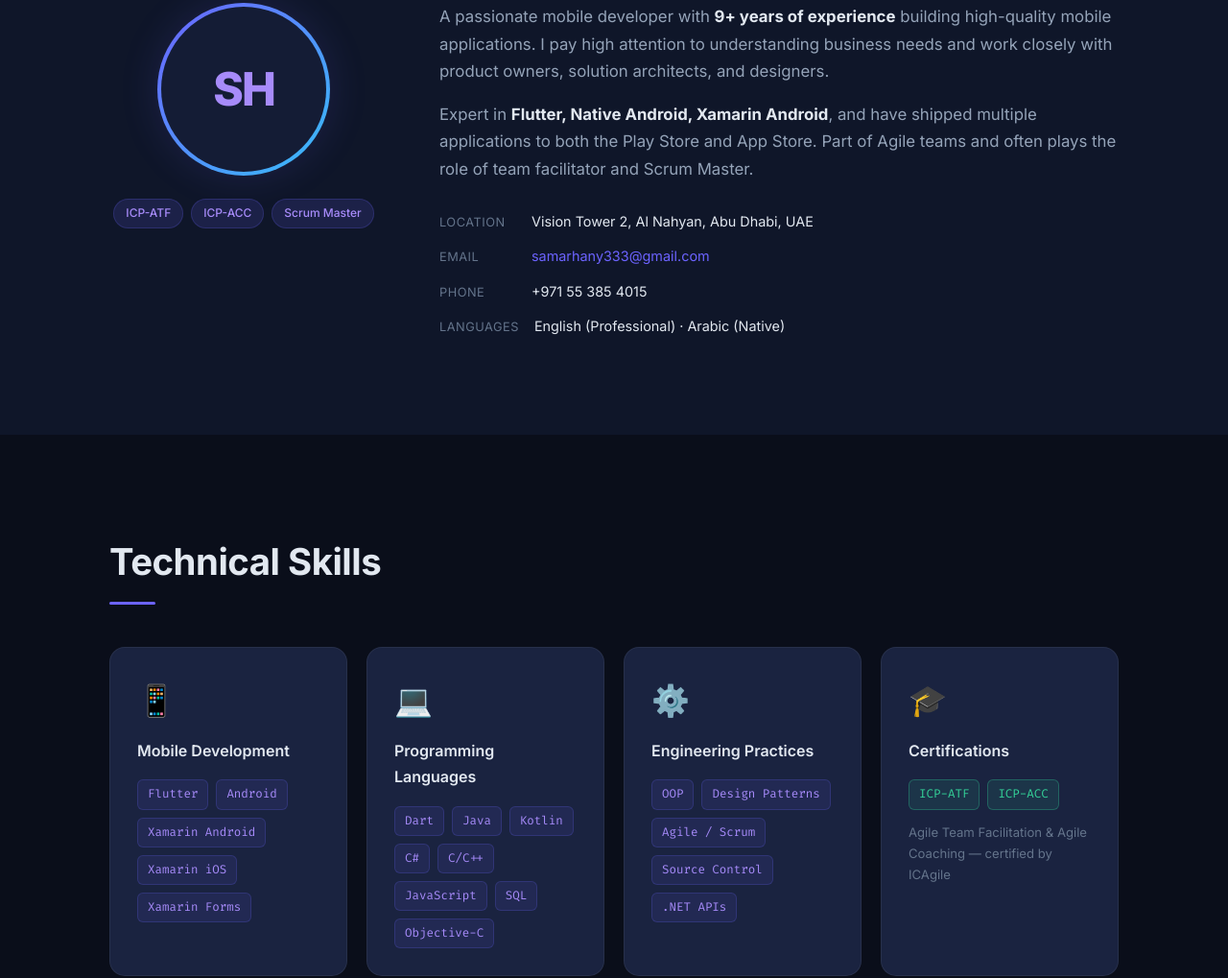
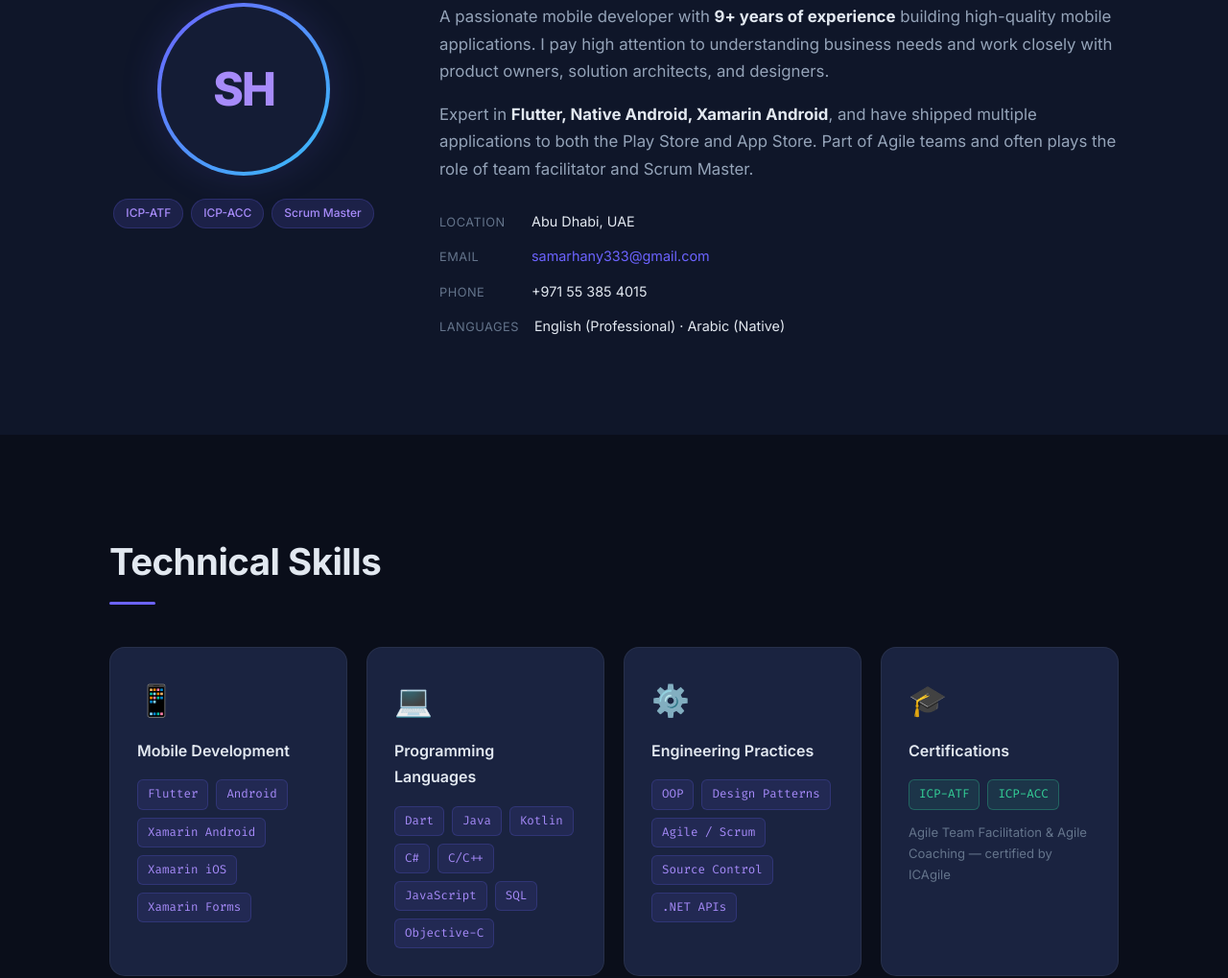
Before and after one commit to samarhany/samar-portfolio, a website: page public/index.html in a window 1280 px wide. Shown: the part 1018-2037 px from the top of the page at 96% size. Drawn offline with Linux system fonts and the light colour scheme.

Commit message:
Update location to Abu Dhabi, UAE

```diff
--- a/public/index.html
+++ b/public/index.html
@@ -73,7 +73,7 @@
             of team facilitator and Scrum Master.
           </p>
           <ul class="about-details">
-            <li><span class="label">Location</span><span>Vision Tower 2, Al Nahyan, Abu Dhabi, UAE</span></li>
+            <li><span class="label">Location</span><span>Abu Dhabi, UAE</span></li>
             <li><span class="label">Email</span><span><a href="mailto:samarhany333@gmail.com">samarhany333@gmail.com</a></span></li>
             <li><span class="label">Phone</span><span>+971 55 385 4015</span></li>
             <li><span class="label">Languages</span><span>English (Professional) · Arabic (Native)</span></li>
```
